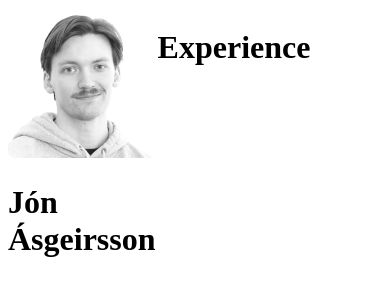
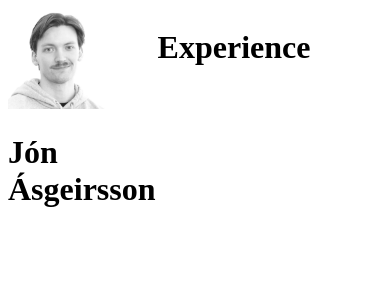
Before and after one commit to jonasgeirs/portfolio, a website with bundled scripts: page index.html in a window 390 px wide. Built offline with nearby package versions, Linux system fonts and the light colour scheme.

Commit message:
portrait

```diff
--- a/style.css
+++ b/style.css
@@ -4,7 +4,21 @@
 }
 
 .portrait {
-  max-width: 100%;
+  width: 250px;
   height: auto;
-  border-radius: 5%;
 }
+
+
+@media screen and (max-width: 992px) {
+  .portrait {
+    width: 150px;
+    height: auto;
+  }
+}
+
+@media screen and (max-width: 600px) {
+  .portrait {
+    width: 100px;
+    height: auto;
+  }
+}
```
